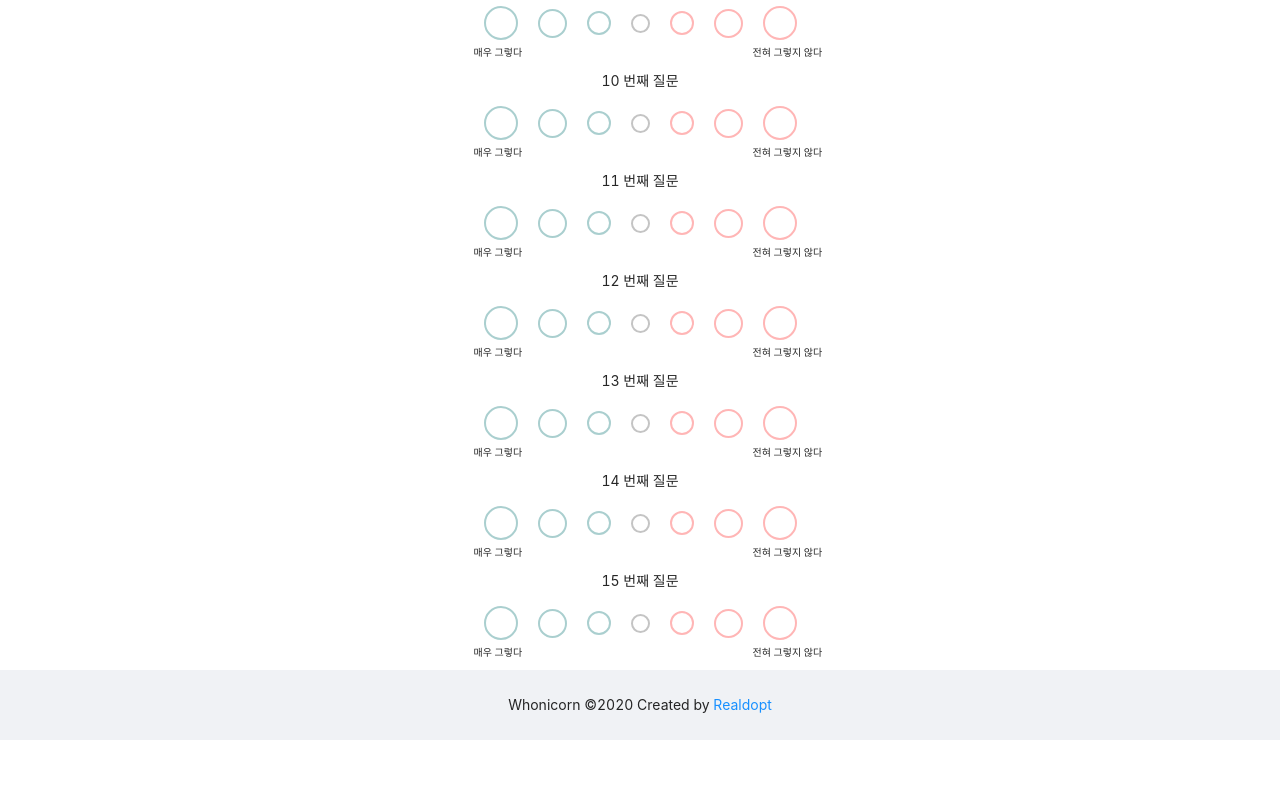
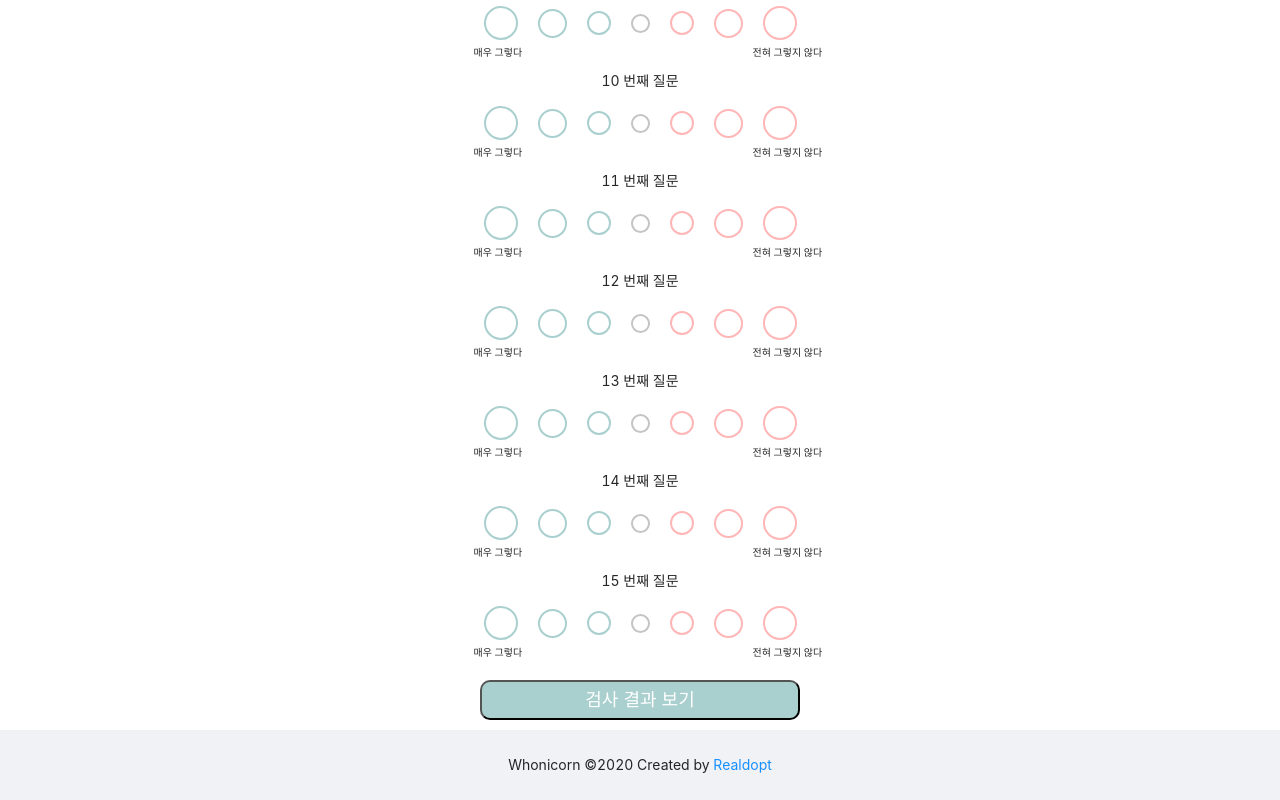
Before and after one commit to zigsong/dbdlab-unicorn, a React (Create React App) app: page /survey in a window 1280 px wide. Shown: the part 946-1746 px from the top of the page. Before the commit the page ends 1686 px from the top, so only its background shows below. Built offline with nearby package versions, Linux system fonts and the light colour scheme.

Commit message:
result spinning

```diff
--- a/src/layouts/UnicornFlexLayout.tsx
+++ b/src/layouts/UnicornFlexLayout.tsx
@@ -5,7 +5,8 @@ import styled from "styled-components";
 const { Content } = Layout;
 
 const UnicornDiv = styled(Layout)`
-  height: 100%;
+  // height: 100%;
+  height: -webkit-fill-available;
   background: white;
 `
 
--- a/src/pages/UnicornResult.tsx
+++ b/src/pages/UnicornResult.tsx
@@ -1,24 +1,38 @@
-import React from "react";
+import React, { useEffect, useState } from "react";
 import { withRouter, RouteChildrenProps } from 'react-router-dom';
-
 import UnicornFlexLayout from "../layouts/UnicornFlexLayout";
 import { UnicornText, UnicornButton, UnicornEmptyRow } from "../components";
+import { Spin } from 'antd';
+
 
 function UnicornHome(props: RouteChildrenProps) {
+  const [isLoaded, setIsLoaded] = useState(false);
   const onStart = () => {
     const { history } = props;
     history.push("/entry");
   }
 
+  useEffect(() => {
+    setTimeout(() => {
+      setIsLoaded(true);
+    }, 2000)
+  });
+
   return (
     <UnicornFlexLayout>
       <UnicornEmptyRow flex={4} />
-      <UnicornText fontSize={55}>Whonicorn</UnicornText>
-      <UnicornText fontSize={25}>우리는 어떤 유니콘일까?</UnicornText>
+      {/* <UnicornText fontSize={55}>Whonicorn</UnicornText> */}
+      { isLoaded ?
+        <UnicornText fontSize={25}>우리는 어떤 유니콘일까?</UnicornText>
+        : <Spin size="large" />
+      }
       <UnicornEmptyRow flex={1} />
       <UnicornEmptyRow flex={4} />
     </UnicornFlexLayout>
   )
+
+
+
 }
 
 export default withRouter(UnicornHome)
--- a/src/pages/UnicornSurvey.tsx
+++ b/src/pages/UnicornSurvey.tsx
@@ -1,7 +1,7 @@
 import React, { useState, useEffect } from "react";
 import { withRouter, RouteChildrenProps, useLocation } from 'react-router-dom';
 import UnicornLayout from "../layouts/UnicornLayout";
-import { UnicornText, UnicornEmptyRow,  UnicornRadio} from "../components";
+import { UnicornText, UnicornEmptyRow,  UnicornRadio, UnicornButton } from "../components";
 import styled from "styled-components";
 import { Progress } from 'antd';
 
@@ -36,9 +36,31 @@ function Survey(props: RouteChildrenProps) {
     setAnswered(newAnswered);
   }
 
+  const goResult = () => {
+    const { history } = props;
+    history.push({
+      pathname: '/result',
+      // search: "?" + new URLSearchParams({ serviceName: serviceName ? serviceName : "Whonicorn" }).toString()
+    })
+  }
+
   useEffect(() => {
     setProgressRate(Math.round(100 * answered.filter(a => a).length / answered.length ))
   }, [answered])
+
+  const NextButton = styled.button`
+    background-color: #aacfcf;
+    align-self: center;
+    width: 320px;
+    height: 40px;
+    border-radius: 10px;
+    font-size: 18px;
+    color: white;
+    text-align: center;
+    margin-top: 10px;
+    margin-bottom: 10px;
+
+  `
 
   return (
     <UnicornLayout>
@@ -50,7 +72,9 @@ function Survey(props: RouteChildrenProps) {
           <UnicornRadio onChecked={() => onAnswer(i)} key={`radio_${i}`}>{ question }</UnicornRadio>
         ))}
       </div>
+      <NextButton onClick={goResult}>검사 결과 보기</NextButton>
       <UnicornEmptyRow flex={4} />
+
     </UnicornLayout>
   )
 }
```
